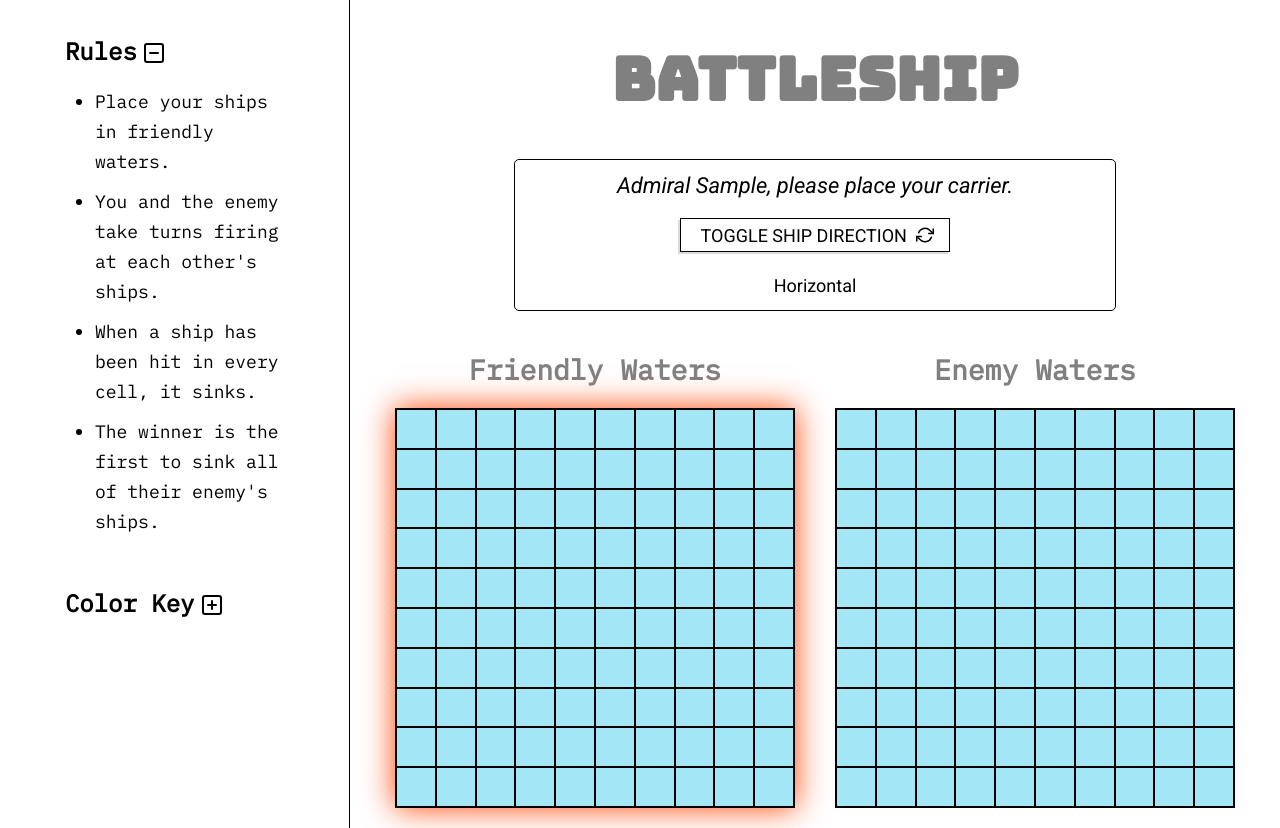
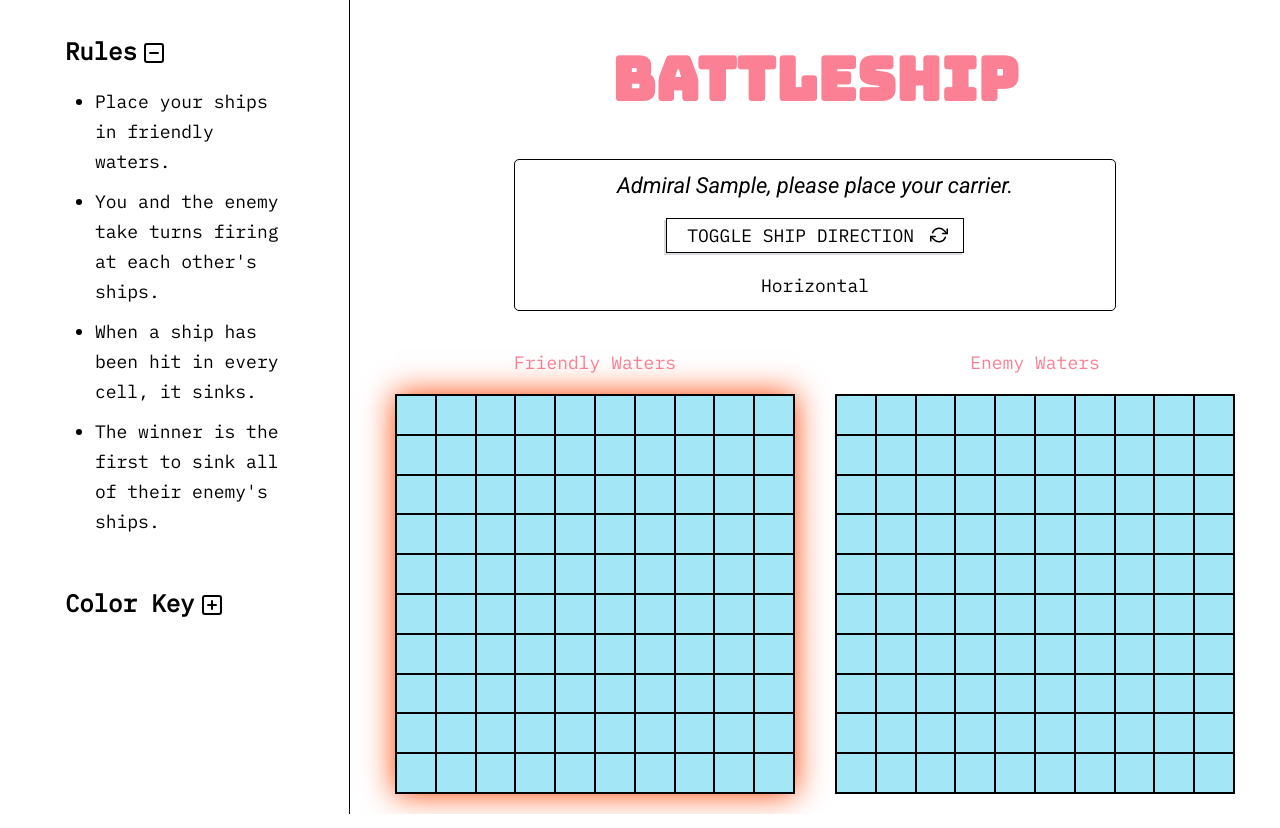
Before and after one commit to rebsrebs/battleship, a website built with webpack: page dist/index.html in a window 1280 px wide. Both pictures are taken after typing "Sample" into the empty fields and a click on the button "SUBMIT". Built offline with nearby package versions, Linux system fonts and the light colour scheme.

Commit message:
Play with text color

```diff
--- a/src/style.css
+++ b/src/style.css
@@ -1,6 +1,6 @@
 :root {
   --main-bg-color: white;
-  --main-title-color: gray;
+  --main-title-color: rgb(252, 128, 148);
   --message-area-bg-color: white;
   --button-bg-color: white;
   --button-border-color: black;
@@ -21,16 +21,17 @@
   --place-here-box-shadow: 0px 0px 30px 0px rgb(255, 68, 0);
   --fire-here-box-shadow: 0px 0px 30px 0px rgb(255, 68, 0);
   --subtle-box-shadow: -2px 2px 0px #0d012d25;
-  /* fonts */
+
+  /* TEXT */
   --sidebar-header-text: 'IBM Plex Mono';
   --sidebar-small-text: 'IBM Plex Mono';
   /* --sidebar-small-text: 'Roboto'; */
   --waters-header-text: 'IBM Plex Mono';
   --message-area-text: 'IBM Plex Mono';
   --ns-form-text: 'IBM Plex Mono';
-  --button-text: 'Roboto';
+  --button-text: 'IBM Plex Mono';
   /* better divisions */
-  --small-facts-text:'Roboto';
+  --small-facts-text:'IBM Plex Mono';
   --message-text: 'Roboto';
 }
 
@@ -38,6 +39,8 @@
   margin: 0px;
   padding: 0px;
   box-sizing: border-box;
+  font-size: 18px;
+  font-family: 'IBM Plex Mono';
 }
 
 .hidden {
@@ -266,10 +269,7 @@ button.regular:active {
 }
 
 .smallfacts {
-  font-size: 18px;
-  /* font-family: 'IBM Plex Mono'; */
-  font-family: 'Roboto';
-  font-weight: 400px;
+  font-family: 'IBM Plex Mono';
 }
 
 .griditem {
@@ -305,10 +305,6 @@ button.regular:active {
 
 .griditembottomtwo {
   grid-row: 2 / 4;
-}
-
-p.griditem {
-  font-size: 20px;
 }
 
 /* WELCOME FORM */
@@ -427,6 +423,10 @@ input.nsformitem {
   margin: 20px;
 }
 
+.waterslabel {
+  color: rgb(252, 128, 148);
+}
+
 .cell {
   border: 1px solid black;
   background-color: var(--cell-plain-bg-color);
```
Also changed, not shown: dist/bundle.js, dist/index.html.
